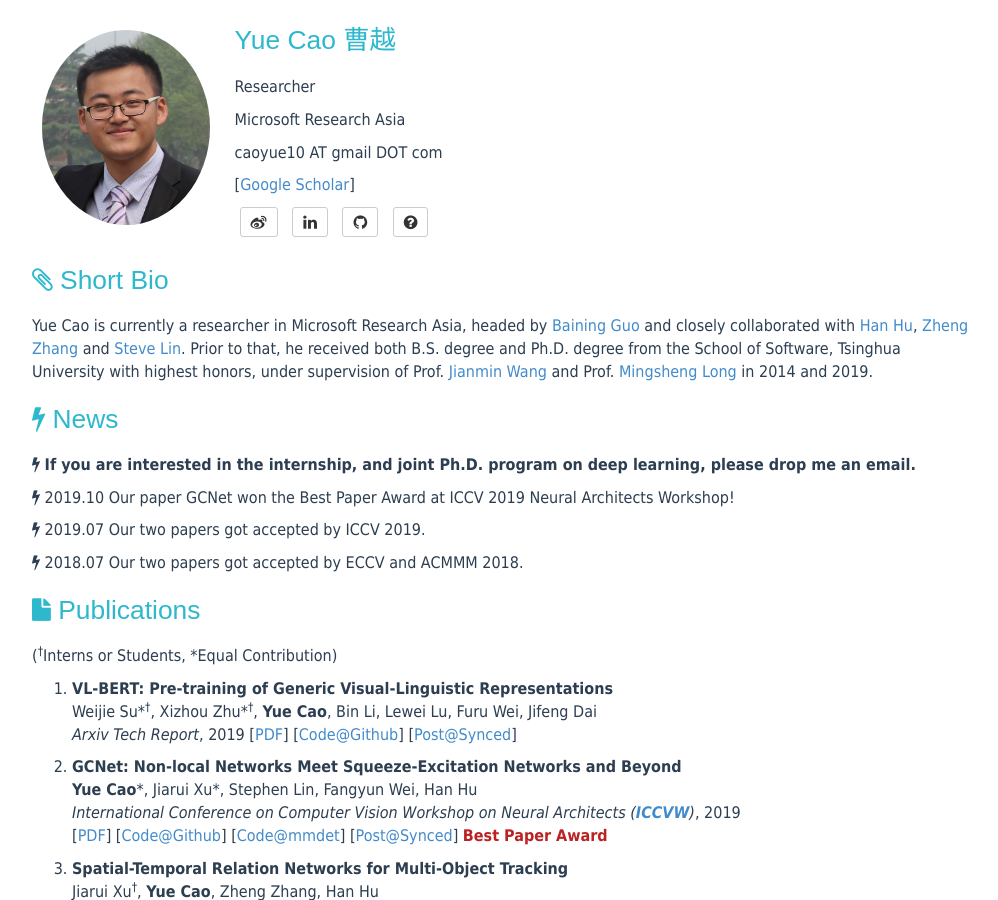
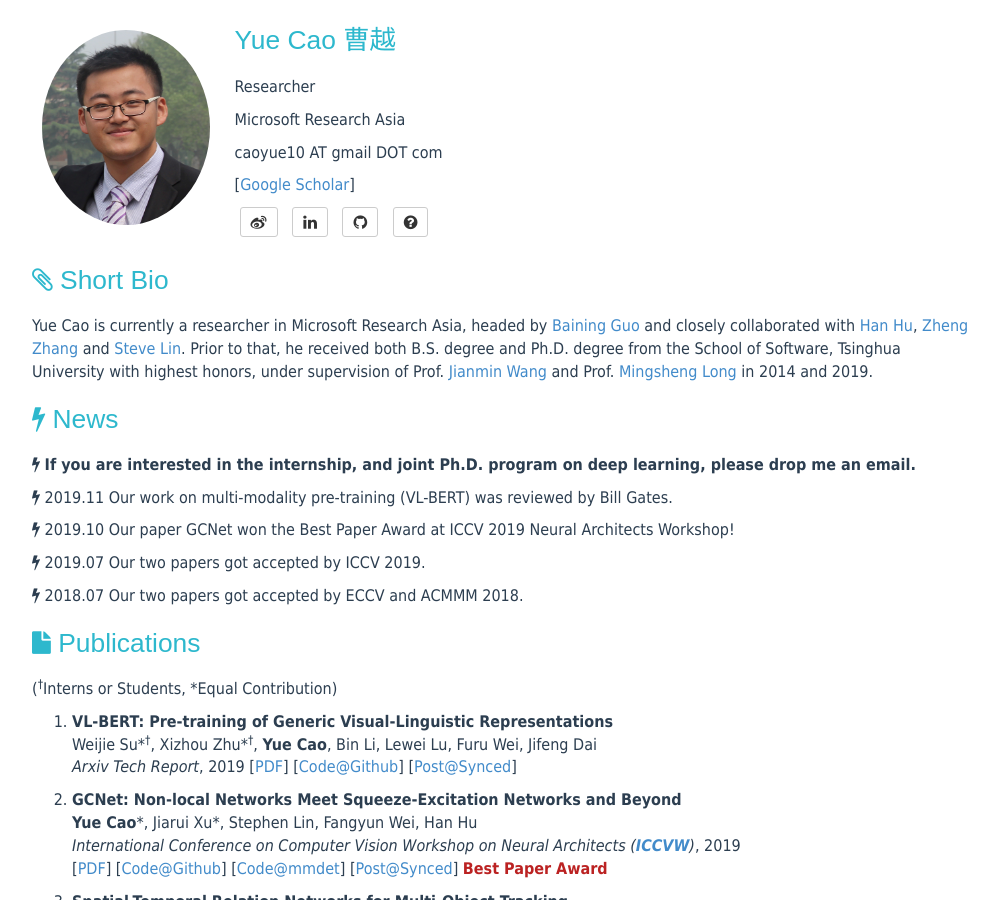
Before and after one commit to caoyue10/caoyue10.github.io, a Jekyll site: the page built from index.html, in a window 1280 px wide and 900 px high. Shown: the whole window, without its empty margins (138-1136 px from the left). Built offline with Jekyll 4.4.1, drawn with Linux system fonts in a browser that asks for light colours; the list of posts is cut into pages by our own code.

Commit message:
Update index.html

```diff
--- a/index.html
+++ b/index.html
@@ -20,6 +20,10 @@ tagline:
     <p>
     <i class="fa fa-bolt"></i>
     <strong>If you are interested in the internship, and joint Ph.D. program on deep learning, please drop me an email.</strong>
+    </p>
+    <p>
+    <i class="fa fa-bolt"></i>
+    2019.11 Our work on multi-modality pre-training (VL-BERT) was reviewed by Bill Gates.
     </p>
     <p>
     <i class="fa fa-bolt"></i>
```
